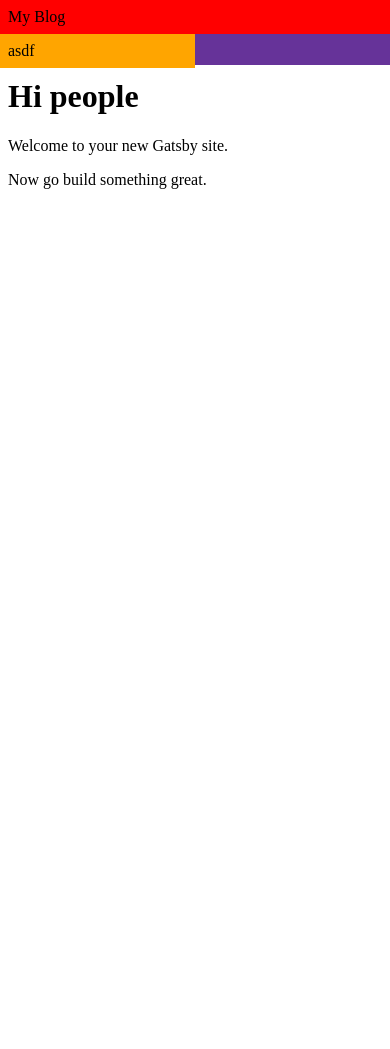
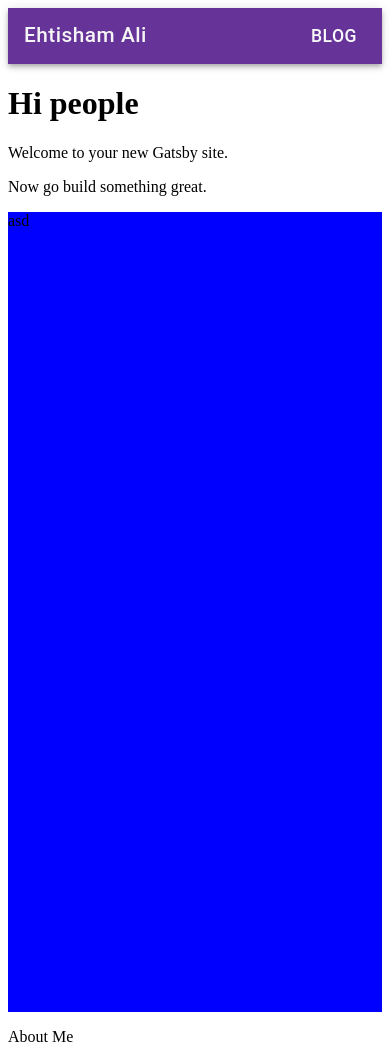
Before and after one commit to EhtishamAli786/Gatsby-Blog, a Gatsby site: page / in a window 390 px wide. Before the commit the page ends 844 px from the top, so only its background shows below. Built offline with nearby package versions, Linux system fonts and the light colour scheme; Gatsby itself is replaced by a stand-in of ours.

Commit message:
Basic Responsive Header implementation

```diff
--- a/package.json
+++ b/package.json
@@ -6,6 +6,7 @@
   "author": "Kyle Mathews <mathews.kyle@gmail.com>",
   "dependencies": {
     "@material-ui/core": "^4.11.0",
+    "@material-ui/icons": "^4.9.1",
     "gatsby": "^2.24.47",
     "gatsby-image": "^2.4.16",
     "gatsby-plugin-manifest": "^2.4.23",
--- a/src/components/Header.js
+++ b/src/components/Header.js
@@ -1,27 +1,83 @@
-import { Link } from "gatsby";
-import PropTypes from "prop-types";
 import React from "react";
-import { Box, Grid } from "@material-ui/core";
+import { Link, navigate } from "gatsby";
 
-export const Header = ({ siteTitle }) => (
-  <Grid
-    spacing={2}
-    container
-    style={{ backgroundColor: "rebeccapurple", height: 65 }}
-  >
-    <Grid item xs={12} spacing={2} md={4} style={{ backgroundColor: "red" }}>
-      {siteTitle}
-    </Grid>
-    <Grid item xs={6} style={{ backgroundColor: "orange" }}>
-      asdf
-    </Grid>
-  </Grid>
-);
+import { makeStyles } from "@material-ui/core/styles";
+import AppBar from "@material-ui/core/AppBar";
+import Toolbar from "@material-ui/core/Toolbar";
+import Typography from "@material-ui/core/Typography";
+import Button from "@material-ui/core/Button";
+import Grid from "@material-ui/core/Grid";
+import Hidden from "@material-ui/core/Hidden";
 
-Header.propTypes = {
-  siteTitle: PropTypes.string,
+const useStyles = makeStyles((theme) => ({
+  title: {
+    flexGrow: 1,
+    display: "inline-block",
+    marginTop: 4,
+  },
+  rightMenu: {
+    float: "right",
+  },
+  siteTitleUI: {
+    cursor: "pointer",
+    color: "#f5f5f5",
+    fontWeight: "500",
+    fontSize: "1.3rem",
+    letterSpacing: "0.5px",
+    textDecoration: "none",
+  },
+  rightBtnStyles: {
+    fontSize: "1.1rem",
+    fontWeight: "500",
+    color: "#fafafa",
+  },
+}));
+
+export const Header = ({ siteTitle }) => {
+  const classes = useStyles();
+
+  return (
+    <AppBar position="static">
+      <Toolbar style={{ backgroundColor: "rebeccapurple" }}>
+        <Grid container direction="row">
+          <Hidden smDown>
+            <Grid item sm={1} />
+          </Hidden>
+          <Grid
+            item
+            xs={12}
+            md={10}
+            direction="row"
+            justify="space-between"
+            alignItems="center"
+          >
+            <Typography variant="h6" className={classes.title}>
+              <Link to="/" className={classes.siteTitleUI}>
+                {siteTitle}
+              </Link>
+            </Typography>
+            <div className={classes.rightMenu}>
+              <Button
+                className={classes.rightBtnStyles}
+                onClick={() => navigate("/blog")}
+              >
+                Blog
+              </Button>
+              <Hidden xsDown>
+                <Button
+                  className={classes.rightBtnStyles}
+                  onClick={() => navigate("/#about")}
+                >
+                  About
+                </Button>
+              </Hidden>
+            </div>
+          </Grid>
+          <Hidden smDown>
+            <Grid item sm={1} />
+          </Hidden>
+        </Grid>
+      </Toolbar>
+    </AppBar>
+  );
 };
-
-Header.defaultProps = {
-  siteTitle: ``,
-};
--- a/src/components/MainLayout.js
+++ b/src/components/MainLayout.js
@@ -3,7 +3,7 @@ import Box from "@material-ui/core/Box";
 import { Header } from "./Header";
 export const MainLayout = ({ children }) => (
   <Box color="black">
-    <Header siteTitle="My Blog" />
+    <Header siteTitle="Ehtisham Ali" />
     {children}
   </Box>
 );
--- a/src/pages/index.js
+++ b/src/pages/index.js
@@ -8,6 +8,8 @@ const IndexPage = () => (
     <h1>Hi people</h1>
     <p>Welcome to your new Gatsby site.</p>
     <p>Now go build something great.</p>
+    <div style={{ height: 800, backgroundColor: "blue" }}>asd</div>
+    <p id="about">About Me</p>
   </MainLayout>
 );
 
```
Also changed, not shown: src/pages/blog.js (added, +12 -0 lines), src/pages/about.js (added), 1 other file.
